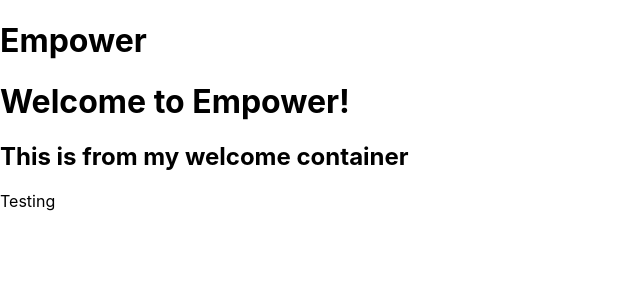
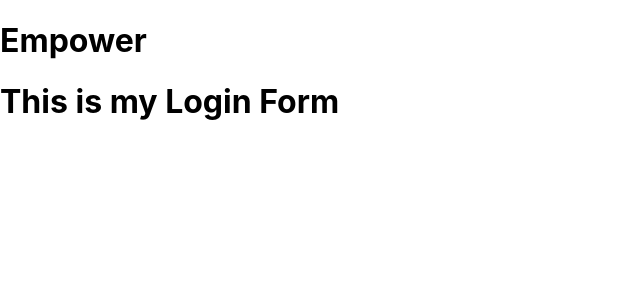
Before and after one commit to TabathaSlatton/Empower-Frontend, a React (Create React App) app: page / in a window 1280 px wide. Shown: the top 300 px of the page, without its empty margins (0-640 px from the left). Built offline with nearby package versions, Linux system fonts and the light colour scheme.

Commit message:
added user state conditional to render different components

```diff
--- a/src/App.js
+++ b/src/App.js
@@ -1,7 +1,7 @@
 import React, {Component} from 'react'
 import './App.css';
 import Welcome from './components/Welcome';
-// import Login from './components/Login';
+import Login from './components/Login';
 // import Signup from './components/Signup';
 
 class App extends Component {
@@ -16,13 +16,22 @@
     }
   }
 
+  renderMainContainer = () => {
+    return(
+      // we cannot use if statements in jsx
+      this.state.user.id ?
+      <Welcome/> :
+      <Login/>
+    )
+  }
+
   render() {
     return (
     <>
       <h1>
         Empower
       </h1>
-      <main><Welcome/></main>
+      <main>{this.renderMainContainer()}</main>
     </>
     );
   }
--- /dev/null
+++ b/src/components/Login.js
@@ -0,0 +1,13 @@
+import React, { Component} from 'react';
+
+export default class Login extends Component {
+
+
+    render(){
+        return(
+            <h1>
+                This is my Login Form
+            </h1>
+        )
+    }
+}
```
Also changed, not shown: 1 other file (tests, documents, lock files or other folders).
